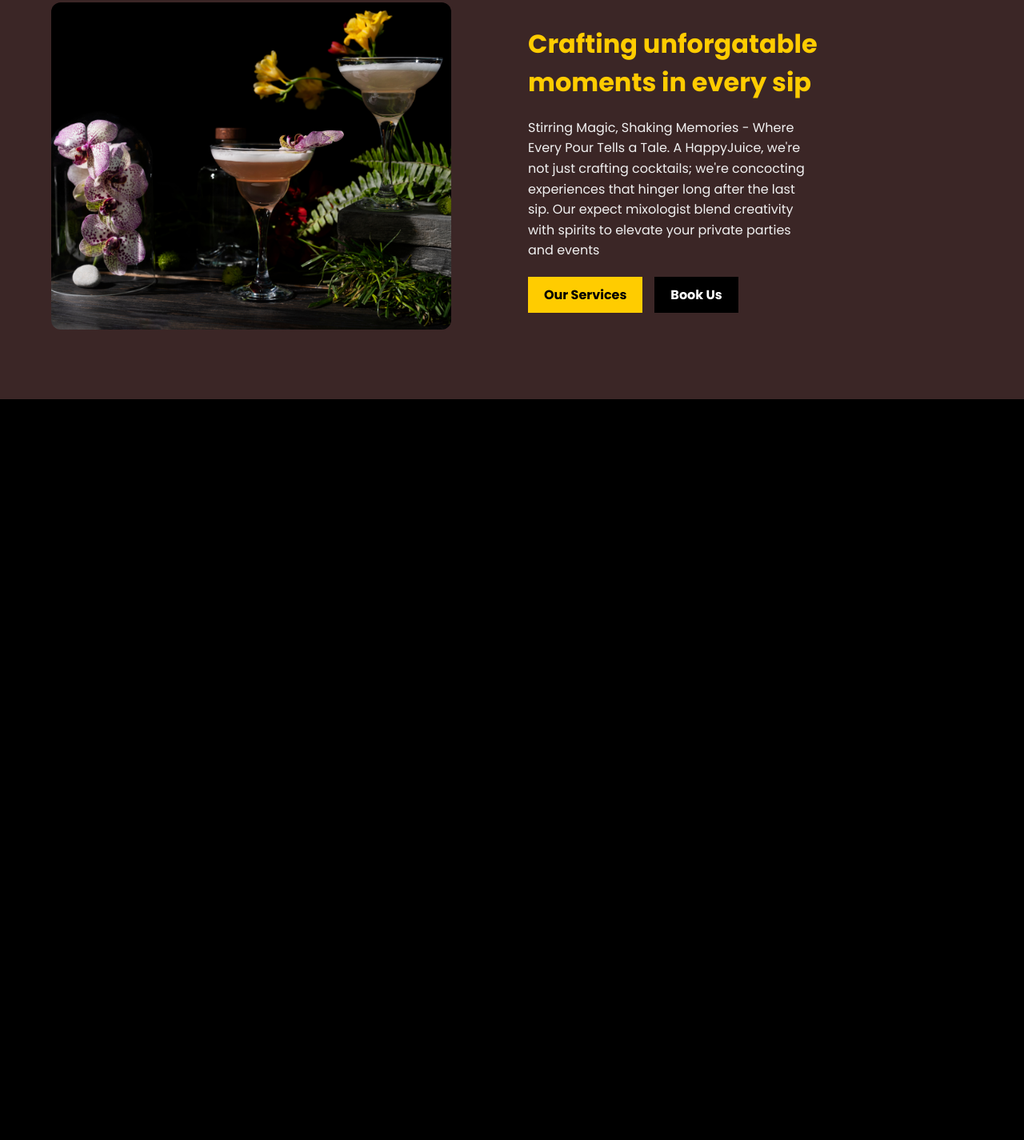
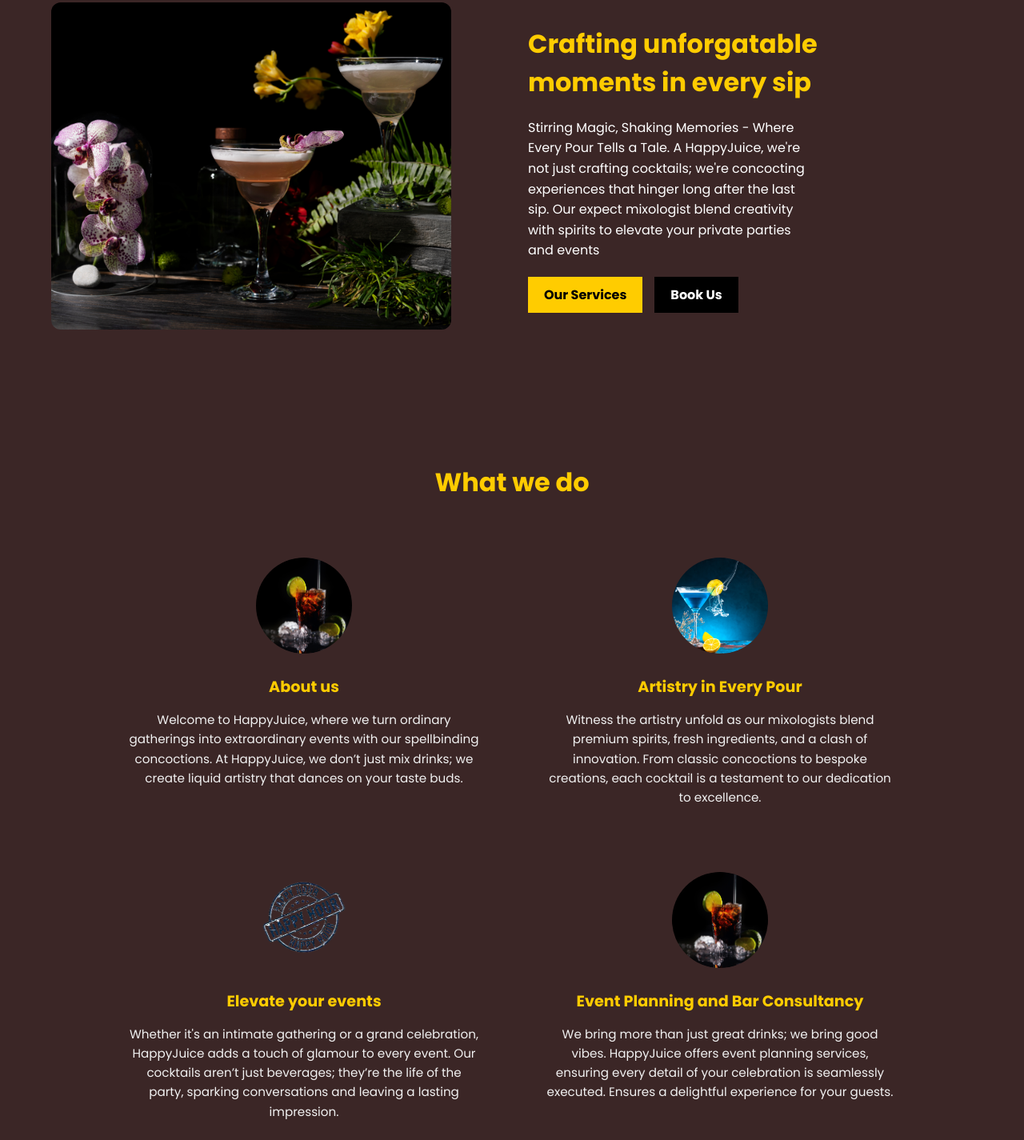
Before and after one commit to RAPHJID/Happyjuice, a plain HTML site: page index.html in a window 1280 px wide. Shown: the part 877-2302 px from the top of the page at 80% size. Before the commit the page ends 1376 px from the top, so only its background shows below. Drawn offline with nearby package versions, Linux system fonts and the light colour scheme; a script that the page names is missing.

Commit message:
feat : added the service part and image files

```diff
--- a/index.html
+++ b/index.html
@@ -37,7 +37,7 @@
   <div class="about-container">
     <!-- Left side (image) -->
     <div class="about-image">
-      <img src="Images/image.png" alt="About HappyJuice" />
+      <img src="Images/about.png" alt="About HappyJuice" />
     </div>
 
     <!-- Right side (text + buttons) -->
@@ -63,6 +63,59 @@
   </div>
 </section>
 
+<!-- Services Section -->
+<section id="services" class="services">
+  <div class="services-container">
+    <h2>What we do</h2>
+    <div class="service-cards">
+      <div class="service-card">
+        <img src="./images/service1.png" alt="About us">
+        <h3>About us</h3>
+        <p>
+          Welcome to HappyJuice, where we turn ordinary gatherings into
+          extraordinary events with our spellbinding concoctions. At
+          HappyJuice, we don’t just mix drinks; we create liquid artistry
+          that dances on your taste buds.
+        </p>
+      </div>
+      <div class="service-card">
+        <img src="./images/service2.png" alt="Artistry">
+        <h3>Artistry in Every Pour</h3>
+        <p>
+          Witness the artistry unfold as our mixologists blend premium
+          spirits, fresh ingredients, and a clash of innovation. From
+          classic concoctions to bespoke creations, each cocktail is a
+          testament to our dedication to excellence.
+        </p>
+      </div>
+      <div class="service-card">
+        <img src="./images/service3.png" alt="Elevate events">
+        <h3>Elevate your events</h3>
+        <p>
+          Whether it's an intimate gathering or a grand celebration,
+          HappyJuice adds a touch of glamour to every event. Our cocktails
+          aren’t just beverages; they’re the life of the party, sparking
+          conversations and leaving a lasting impression.
+        </p>
+      </div>
+      <div class="service-card">
+        <img src="./images/service1.png" alt="Event Planning">
+        <h3>Event Planning and Bar Consultancy</h3>
+        <p>
+          We bring more than just great drinks; we bring good vibes.
+          HappyJuice offers event planning services, ensuring every detail
+          of your celebration is seamlessly executed. Ensures a delightful
+          experience for your guests.
+        </p>
+      </div>
+    </div>
+  </div>
+</section>
+
+<!-- Big Image Section -->
+<section class="big-image"></section>
+
+
 
   <script src="index.js"></script>
 </body>
--- a/styles.css
+++ b/styles.css
@@ -133,17 +133,12 @@
 }
 .about-content h2,
 .services h2 {
-  color: #ffcc00;
+  color: #ffcc00; /* gold highlight */
 }
 
 .about-content p {
   margin-bottom: 20px;
   line-height: 1.6;
-}
-
-.about-content p,
-.services p {
-  color: #f1f1f1;
 }
 
 .about-buttons {
@@ -177,6 +172,88 @@
 .btn.secondary:hover {
   background: #333;
 }
+
+/* services */
+/* Services Section */
+.services {
+  background: #3b2626;
+  color: #fff;
+  padding: 80px 5%;
+  text-align: center;
+}
+
+.services h2 {
+  font-size: 2rem;
+  margin-bottom: 50px;
+  color: #ffcc00;
+}
+
+.service-cards {
+  display: grid;
+  grid-template-columns: repeat(2, 1fr); /* 🔑 Exactly 2 per row */
+  gap: 40px;
+  max-width: 1000px; /* keeps it neat, not stretched */
+  margin: 0 auto;
+}
+
+.service-card {
+  background: transparent;
+  padding: 20px;
+  border-radius: 12px;
+  transition: transform 0.3s ease, box-shadow 0.3s ease;
+}
+
+.service-card:hover {
+  transform: translateY(-8px);
+  box-shadow: 0px 6px 20px rgba(0, 0, 0, 0.3);
+}
+
+.service-card img {
+  width: 120px;
+  height: 120px;
+  object-fit: cover;
+  border-radius: 50%;
+  margin-bottom: 20px;
+}
+
+.service-card h3 {
+  font-size: 1.2rem;
+  margin-bottom: 15px;
+  color: #ffcc00;
+}
+
+.service-card p {
+  font-size: 0.95rem;
+  color: #f1f1f1;
+  line-height: 1.6;
+}
+
+/* Big Image Section */
+.big-image {
+  width: 100%;
+  height: 70vh;
+  background: url('./Images/big-image.jpg') no-repeat center center/cover;
+  position: relative;
+}
+
+
+/* Responsive Services Section */
+@media (max-width: 768px) {
+  .service-cards {
+    grid-template-columns: 1fr; /* stack on smaller screens */
+    gap: 30px;
+  }
+
+  .service-card {
+    padding: 15px;
+  }
+
+  .service-card img {
+    width: 100px;
+    height: 100px;
+  }
+}
+
 
 /* Responsive About Section */
 @media (max-width: 768px) {
```
Also changed, not shown: Images/about.png (renamed from Images/image.png), Images/service1.png (added), Images/service2.png (added), Images/service3.png (added).
